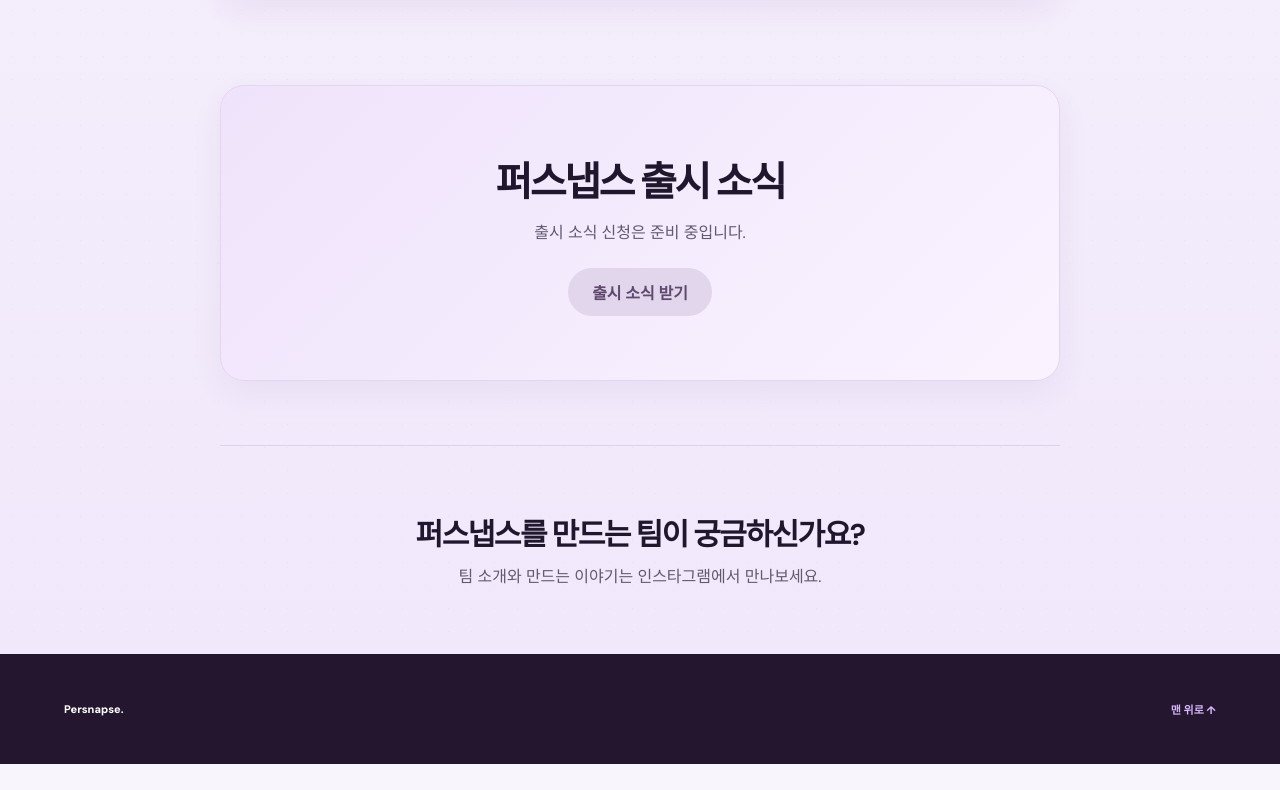
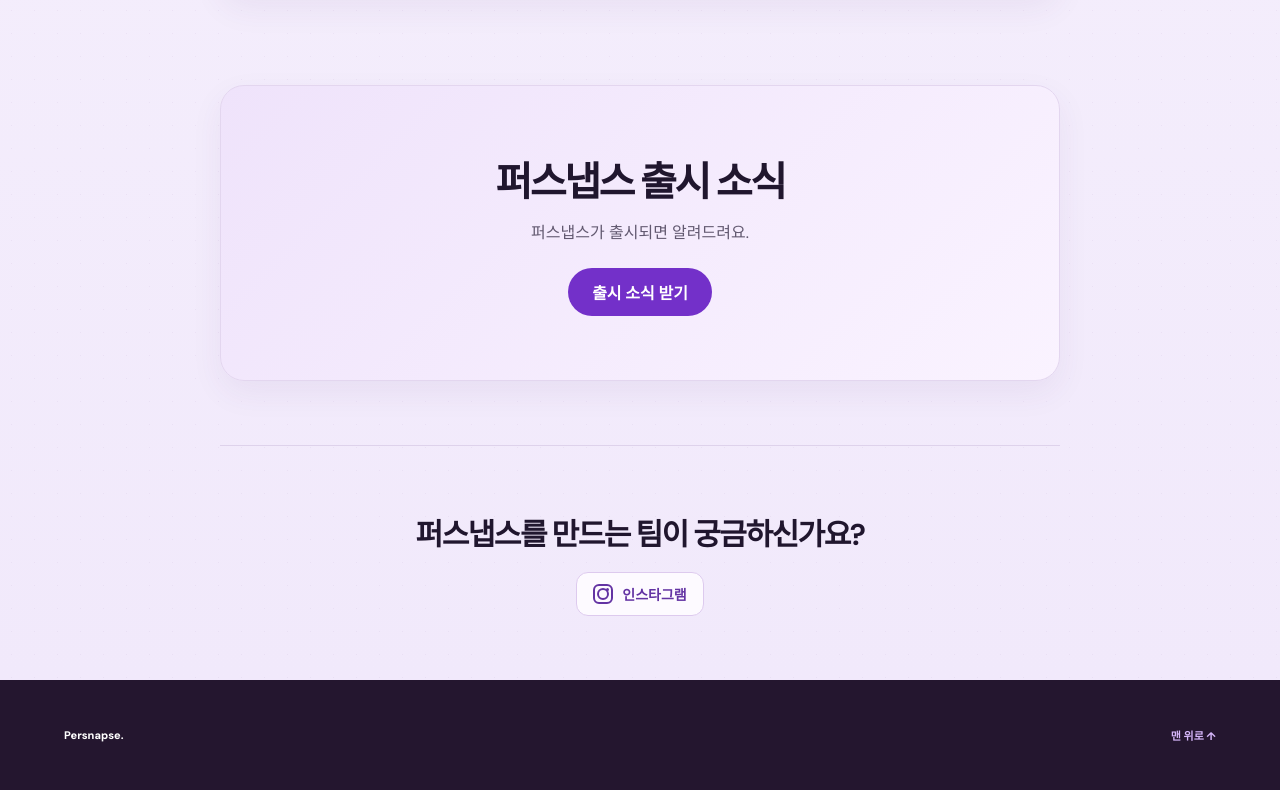
Before and after one commit to yukgakmon/persnapse_landing, a plain HTML site: page concept-01-flow/index.html in a window 1280 px wide. Shown: the part 6566-7356 px from the top of the page. Before the commit the page ends 7330 px from the top, so only its background shows below. Drawn offline with Linux system fonts and the light colour scheme.

Commit message:
Connect launch signup and team Instagram

```diff
--- a/concept-01-flow/index.html
+++ b/concept-01-flow/index.html
@@ -6,7 +6,7 @@
   <meta name="theme-color" content="#f7f5fc">
   <meta name="description" content="오늘 챙길 고객과 지난 약속을 한곳에서 확인하세요. 보험설계사를 위한 고객관리 도구 퍼스냅스.">
   <title>Persnapse — 다시 연락할 고객을 놓치지 않도록</title>
-  <link rel="stylesheet" href="./styles.css?v=individual-pricing">
+  <link rel="stylesheet" href="./styles.css?v=team-instagram-button">
   <script src="./app.js?v=mobile-signal-origin" defer></script>
 </head>
 <body>
@@ -268,14 +268,15 @@
       </section>
       <section class="launch-section" aria-labelledby="launch-title">
         <h2 id="launch-title">퍼스냅스 출시 소식</h2>
-        <p id="launch-status">출시 소식 신청은 준비 중입니다.</p>
-        <!-- Replace the disabled button with a link when signups open. -->
-        <button class="launch-button" type="button" aria-describedby="launch-status" disabled>출시 소식 받기</button>
+        <p>퍼스냅스가 출시되면 알려드려요.</p>
+        <a class="launch-button" href="https://docs.google.com/forms/d/e/1FAIpQLSdLNgLvdjj-8ZcWIqePJMm3ns5S2bmccjEegJRN87xaPt1RUw/viewform" target="_blank" rel="noopener noreferrer">출시 소식 받기</a>
       </section>
       <section class="team-section" aria-labelledby="team-title">
         <h2 id="team-title">퍼스냅스를 만드는 팀이 궁금하신가요?</h2>
-        <p>팀 소개와 만드는 이야기는 인스타그램에서 만나보세요.</p>
-        <!-- Add the official Instagram profile link here when the team provides its URL. -->
+        <a class="team-instagram" href="https://www.instagram.com/persnapse.team/" target="_blank" rel="noopener noreferrer" aria-label="퍼스냅스 인스타그램 (새 탭에서 열기)">
+          <span class="instagram-icon" aria-hidden="true"></span>
+          인스타그램
+        </a>
       </section>
     </div>
   </main>
--- a/concept-01-flow/styles.css
+++ b/concept-01-flow/styles.css
@@ -251,7 +251,12 @@ h1,h2,p{word-break:keep-all}.hero h1{font-size:clamp(44px,5.25vw,78px);letter-sp
 .launch-button:disabled{background:#e1d6ec;color:#5f496e;cursor:default}
 .team-section{max-width:840px;margin:0 auto;border-top:1px solid #ded2eb}
 .team-section h2{margin:0 0 10px;font-size:clamp(21px,2.6vw,30px);letter-spacing:-.05em}
-.team-section p{margin:0;color:#625970;line-height:1.65}
+.team-instagram{display:inline-flex;align-items:center;justify-content:center;gap:9px;min-height:44px;margin-top:8px;padding:9px 16px;border:1px solid #ddcaee;border-radius:12px;background:var(--panel-surface);color:#6333a3;font-size:.875rem;font-weight:750;text-decoration:none}
+.team-instagram:hover{background:#f2e5fa;border-color:#cbb1ec}
+.team-instagram:focus-visible{outline:2px solid var(--violet);outline-offset:3px}
+.instagram-icon{position:relative;display:grid;place-items:center;width:20px;height:20px;border:2px solid currentColor;border-radius:6px}
+.instagram-icon::before{content:"";width:8px;height:8px;border:2px solid currentColor;border-radius:50%}
+.instagram-icon::after{content:"";position:absolute;top:2px;right:2px;width:3px;height:3px;border-radius:50%;background:currentColor}
 @media(max-width:560px){.pricing-preview-grid{grid-template-columns:1fr;max-width:340px}}
 .mobile-card-point{display:none}
 @media(max-width:760px){
```
